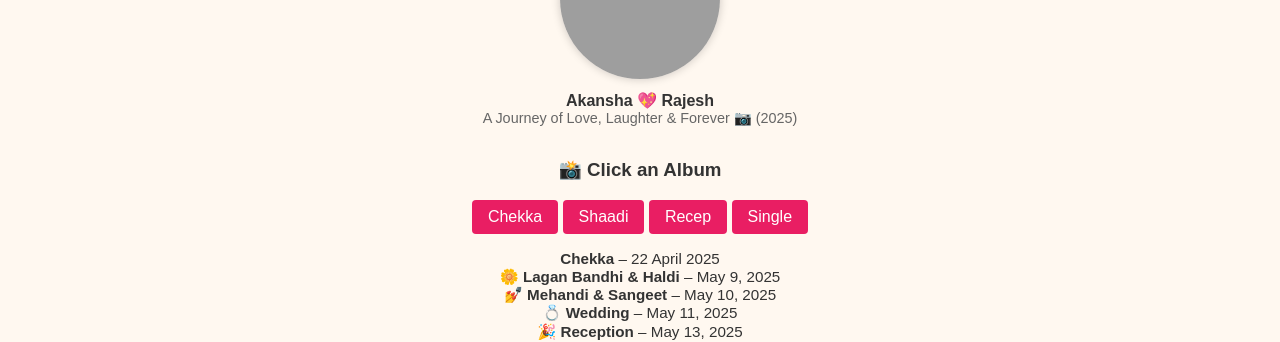
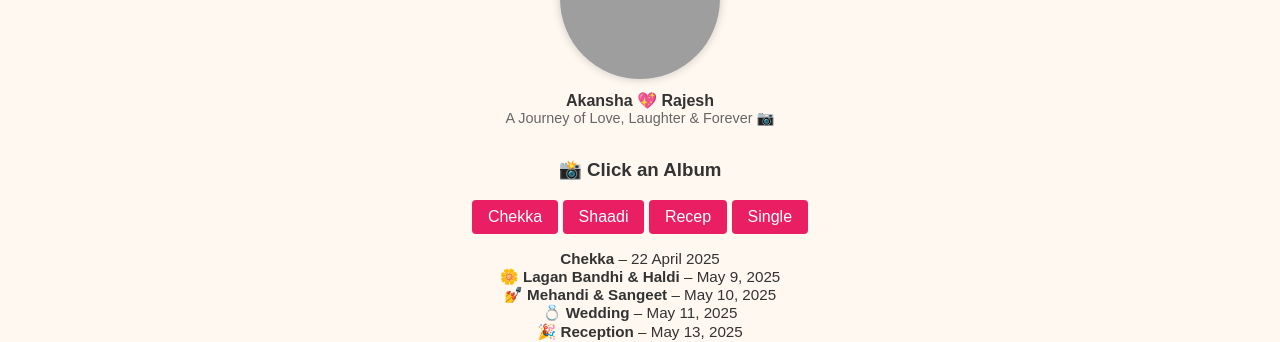
Before and after one commit to rajeshphy/shaadi, a Jekyll site: the page built from index.md, in a window 1280 px wide. Shown: the part 145-487 px from the top of the page. Built offline with Jekyll 4.4.1, drawn with Linux system fonts in a browser that asks for light colours; grey boxes are pictures that could not be loaded.

```diff
--- a/index.md
+++ b/index.md
@@ -8,7 +8,7 @@ title: Rajesh & Akansha Wedding Album
   <div style="text-align: center;">
     <img src="/shaadi/assets/Couple.JPG" alt="Rajesh" style="width: 160px; height: 160px; border-radius: 50%; box-shadow: 0 0 10px rgba(0,0,0,0.2); object-fit: cover;">
     <div style="margin-top: 0.5rem; font-weight: bold;">Akansha 💖 Rajesh</div>
-    <div style="font-size: 0.9rem; color: #666;">A Journey of Love, Laughter & Forever 📷 (2025)</div>
+    <div style="font-size: 0.9rem; color: #666;">A Journey of Love, Laughter & Forever 📷 </div>
   </div>
 </div>
 
```
